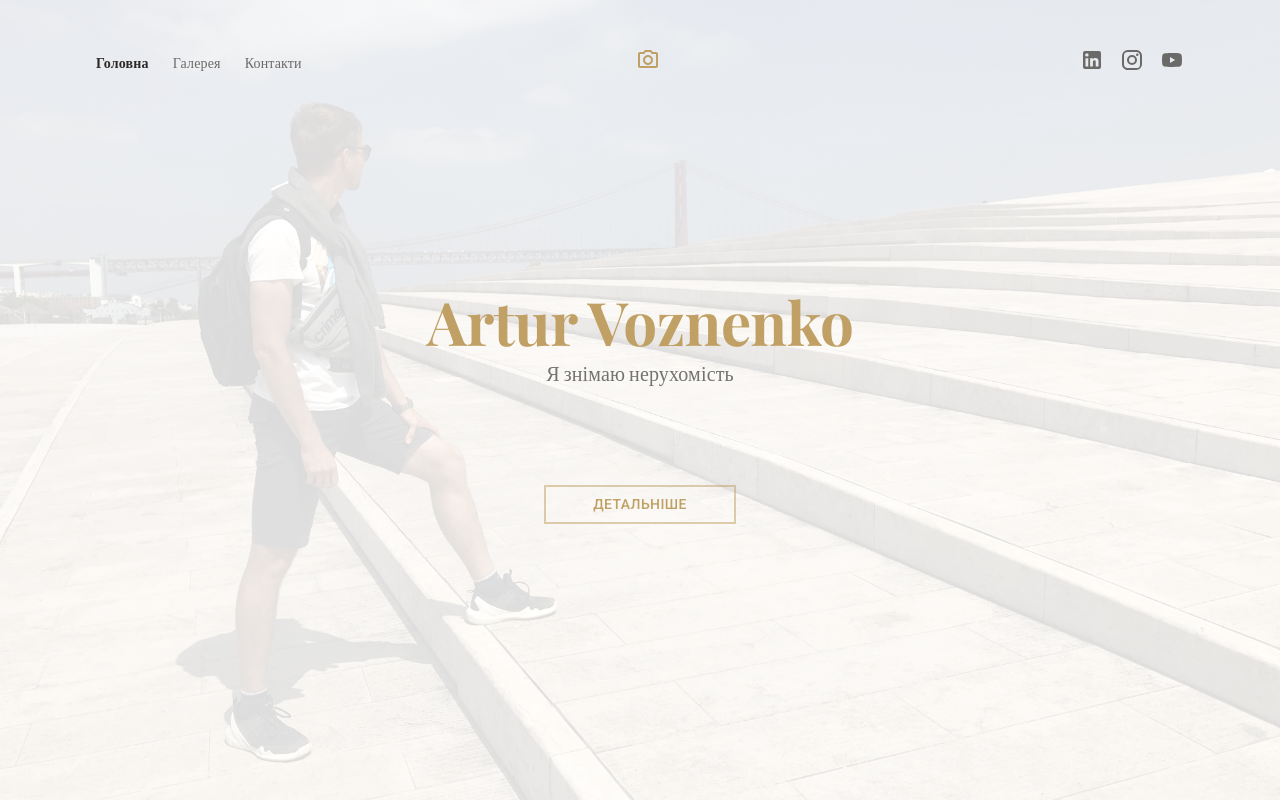
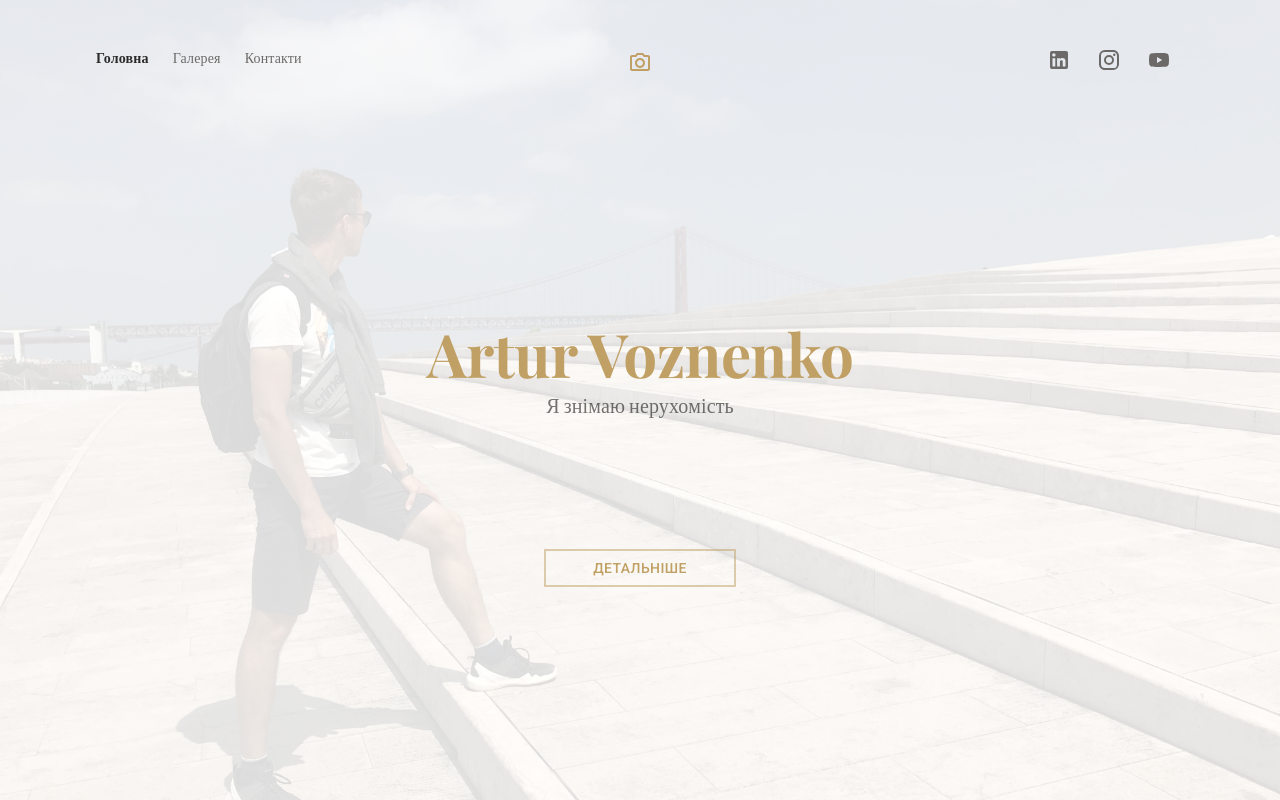
Before and after one commit to MaverickATC/arturPortfolio, a React (Create React App) app: page / in a window 1280 px wide. Shown: the top 800 px of the page. Built offline with nearby package versions, Linux system fonts and the light colour scheme.

Commit message:
Add gallery page, add scroll to top for homepage, navbar/collapsed navbar minor fixes, routing to tabs on gallery page

```diff
--- a/public/index.html
+++ b/public/index.html
@@ -2,7 +2,7 @@
 <html lang="en">
   <head>
     <meta charset="utf-8" />
-    <link rel="icon" href="%PUBLIC_URL%/favicon.ico" />
+    <link rel="icon" href="%PUBLIC_URL%/favicon.png" />
     <meta name="viewport" content="width=device-width, initial-scale=1" />
     <meta name="theme-color" content="#000000" />
     <meta
@@ -26,7 +26,7 @@
     -->
     <link rel="stylesheet" href="https://fonts.googleapis.com/css?family=Roboto:300,400,500,700&display=swap" />
     <link href="https://fonts.googleapis.com/css2?family=Lato:wght@100;400;700&family=Playfair+Display:wght@700&display=swap" rel="stylesheet" />
-    <title>Artur Voznenko | З'йомка нерухомості</title>
+    <title>Artur Voznenko | Зйомка нерухомості</title>
   </head>
   <body>
     <noscript>You need to enable JavaScript to run this app.</noscript>
--- a/src/App.js
+++ b/src/App.js
@@ -1,20 +1,24 @@
 import React from 'react';
-import {BrowserRouter, Switch, Route} from 'react-router-dom';
-import { CssBaseline } from '@material-ui/core';
-import { HomePage } from './pages/HomePage';
-import { ContactsPage } from './pages/ContactsPage';
+import {BrowserRouter, Switch, Route, Redirect} from 'react-router-dom';
+import {CssBaseline} from '@material-ui/core';
+import {HomePage} from './pages/HomePage';
+import {ContactsPage} from './pages/ContactsPage';
+import {GalleryPage} from "./pages/GalleryPage";
 
 function App() {
     return (
         <BrowserRouter>
-      <CssBaseline />
+            <CssBaseline/>
             <Switch>
-        <Route path="/" exact>
-          <HomePage />
+                <Route exact path="/">
+                    <HomePage/>
                 </Route>
-        <Route path="/contacts">
-          <ContactsPage />
+                <Redirect exact from="/gallery" to="gallery/interiors"/>
+                <Route exact path="/gallery/:page?" render={props => <GalleryPage {...props}/>} />
+                <Route exact path="/contacts">
+                    <ContactsPage/>
                 </Route>
+                <Redirect to="/"/>
             </Switch>
         </BrowserRouter>
     );
--- a/src/components/Navbar.js
+++ b/src/components/Navbar.js
@@ -1,11 +1,42 @@
-import React, { useState } from 'react';
-import { makeStyles, Grid, Hidden, IconButton, Drawer, Divider, List, ListItem } from '@material-ui/core';
+import React, {useState} from 'react';
+import {makeStyles, Hidden, IconButton, Drawer, Divider, List, ListItem} from '@material-ui/core';
 import PhotoCameraOutlinedIcon from '@material-ui/icons/PhotoCameraOutlined';
 import DragHandleOutlinedIcon from '@material-ui/icons/DragHandleOutlined';
-import { NavLink } from 'react-router-dom';
-import { Social } from './Social';
+import {NavLink} from 'react-router-dom';
+import {Social} from './Social';
 
 const useStyles = makeStyles((theme) => ({
+  navbarWrapper: {
+    display: "flex",
+    justifyContent: "space-between",
+    width: '100%',
+    '@media (max-width: 959px)': {
+      justifyContent: 'space-between',
+    },
+  },
+  linksWrapper: {
+    display: "flex",
+    justifyContent: "flex-start",
+    width: '400px',
+  },
+  iconWrapper: {
+    display: "flex",
+    alignItems: "center",
+    justifyContent: "center",
+  },
+  socialWrapper: {
+    display: "flex",
+    justifyContent: "flex-end",
+    width: '400px',
+  },
+  collapsedWrapper: {
+    display: "flex",
+    flexDirection: "column",
+    alignContent: "flex-start",
+    alignItems: "center",
+    justifyContent: "center",
+    width: '200px',
+  },
   links: {
     color: theme.palette.secondary.main,
     fontFamily: 'Lato',
@@ -19,6 +50,9 @@ const useStyles = makeStyles((theme) => ({
     fontWeight: '700',
     textDecoration: 'none',
     marginRight: '1.5rem',
+  },
+  divider: {
+    margin: '0.75rem 0 1.5rem',
   }
 }));
 
@@ -31,55 +65,59 @@ export const Navbar = () => {
   }
 
   return (
-        <>
+    <nav className={classes.navbarWrapper}>
       <Hidden smDown>
-                <Grid item xs={false} md={5} component="nav">
-                    <NavLink to="/" exact className={classes.links} activeClassName={classes.links_active}>Головна</NavLink>
-                    <NavLink to="/1" className={classes.links} activeClassName={classes.links_active}>Галерея</NavLink>
-                    <NavLink to="/contacts" className={classes.links} activeClassName={classes.links_active}>Контакти</NavLink>
-                </Grid>
+        <div className={classes.linksWrapper}>
+          <NavLink to="/" exact className={classes.links}
+                   activeClassName={classes.links_active}>Головна</NavLink>
+          <NavLink to="/gallery" className={classes.links} activeClassName={classes.links_active}>Галерея</NavLink>
+          <NavLink to="/contacts" className={classes.links}
+                   activeClassName={classes.links_active}>Контакти</NavLink>
+        </div>
       </Hidden>
-            <Grid item xs={6} md={2} style={{ textAlign: 'center' }}>
-                <PhotoCameraOutlinedIcon color="primary" />
-            </Grid>
+      <div className={classes.iconWrapper}>
+        <PhotoCameraOutlinedIcon color="primary"/>
+      </div>
+      <Hidden smDown>
+        <div className={classes.socialWrapper}>
+          <Social color="secondary"/>
+        </div>
+      </Hidden>
       <Hidden mdUp>
-                <Grid item xs={6} style={{ textAlign: 'center' }}>
         <IconButton onClick={toggleDrawer}>
-                        <DragHandleOutlinedIcon />
+          <DragHandleOutlinedIcon/>
         </IconButton>
-                    <Drawer anchor="left" open={isOpen} onClose={toggleDrawer} style={{ background: '#f8f6f4'}}>
-                                <PhotoCameraOutlinedIcon color="primary" style={{margin:'2rem auto'}} />
-                        <Grid container direction="column" alignItems="flex-start" style={{ paddingLeft: '2rem', paddingRight: '2rem' }}>
-                            <Grid item component="nav">
+        <Drawer anchor="left" open={isOpen} onClose={toggleDrawer} style={{background: '#f8f6f4'}}>
+          <div className={classes.collapsedWrapper}>
+            <PhotoCameraOutlinedIcon color="primary" style={{margin: '2rem auto'}}/>
+            <nav>
               <List>
                 <ListItem>
-                                        <NavLink to="/" exact className={classes.links} activeClassName={classes.links_active}>Головна</NavLink>
+                  <NavLink to="/" exact className={classes.links}
+                           activeClassName={classes.links_active}>Головна</NavLink>
+                </ListItem>
+
+
+                <ListItem>
+                  <NavLink to="/gallery" className={classes.links}
+                           activeClassName={classes.links_active}>Галерея</NavLink>
+                </ListItem>
+
+                <ListItem>
+                  <NavLink to="/contacts" className={classes.links}
+                           activeClassName={classes.links_active}>Контакти</NavLink>
                 </ListItem>
               </List>
-                                <List>
-                                    <ListItem>
-                                        <NavLink to="/1" className={classes.links} activeClassName={classes.links_active}>Галерея</NavLink>
-                                    </ListItem>
-                                </List>
-                                <List>
-                                    <ListItem>
-                                        <NavLink to="/contacts" className={classes.links} activeClassName={classes.links_active}>Контакти</NavLink>
-                                    </ListItem>
-                                </List>
-                                <Divider />
-                            </Grid>
-                            <Grid item container direction="row" justify="center" spacing={1} style={{ paddingTop: '2rem' }}>
-                                <Social color="primary" />
-                            </Grid>
-                        </Grid>
+
+              <Divider className={classes.divider}/>
+
+              <Social color="primary"/>
+            </nav>
+          </div>
         </Drawer>
-                </Grid>
+
+
       </Hidden>
-            <Hidden smDown>
-                <Grid item container justify="flex-end" spacing={2} xs={false} md={5} style={{ textAlign: 'center' }}>
-                    <Social color="secondary" />
-                </Grid>
-            </Hidden>
-        </>
+    </nav>
   )
 }
--- a/src/components/Social.js
+++ b/src/components/Social.js
@@ -2,28 +2,35 @@ import React from 'react';
 import LinkedInIcon from '@material-ui/icons/LinkedIn';
 import InstagramIcon from '@material-ui/icons/Instagram';
 import YouTubeIcon from '@material-ui/icons/YouTube';
-import { Grid } from '@material-ui/core';
+import {makeStyles} from "@material-ui/core";
+
+const useStyles = makeStyles((theme) => ({
+    wrapper: {
+        display: "flex",
+        justifyContent: "space-around",
+        minWidth: '150px'
+    }
+}));
 
 export const Social = (props) => {
-    const { color } = props;
+    const {color} = props;
+    const classes = useStyles();
 
     return (
-        <>
-            <Grid item>
-                <a href="https://www.linkedin.com/in/artur-voznenko-09a834156" rel="noopener noreferrer" target="_blank" >
-                    <LinkedInIcon color={color || "primary"} />
-                </a>
-            </Grid>
-            <Grid item>
-                <a href="https://www.instagram.com/voznenko.artur/" rel="noopener noreferrer" target="_blank" >
-                    <InstagramIcon color={color || "primary"} />
-                </a>
-            </Grid>
-            <Grid item>
-                <a href="https://www.youtube.com/channel/UC5s7ttCHcYW6vQ2nbORQ8BQ" rel="noopener noreferrer" target="_blank" >
-                    <YouTubeIcon color={color || "primary"} />
-                </a>
-            </Grid>
-        </>
+        <div className={classes.wrapper}>
+            <a href="https://www.linkedin.com/in/artur-voznenko-09a834156" rel="noopener noreferrer" target="_blank">
+                <LinkedInIcon color={color || "primary"}/>
+            </a>
+
+            <a href="https://www.instagram.com/voznenko.artur/" rel="noopener noreferrer" target="_blank">
+                <InstagramIcon color={color || "primary"}/>
+            </a>
+
+            <a href="https://www.youtube.com/channel/UC5s7ttCHcYW6vQ2nbORQ8BQ" rel="noopener noreferrer"
+               target="_blank">
+                <YouTubeIcon color={color || "primary"}/>
+            </a>
+
+        </div>
     )
 }
--- /dev/null
+++ b/src/components/TabPanel.js
@@ -0,0 +1,23 @@
+import React from "react";
+
+import {Box, Typography} from "@material-ui/core";
+
+export function TabPanel(props) {
+  const { children, value, index, ...other } = props;
+
+  return (
+    <div
+      role="tabpanel"
+      hidden={value !== index}
+      id={`simple-tabpanel-${index}`}
+      aria-labelledby={`simple-tab-${index}`}
+      {...other}
+    >
+      {value === index && (
+        <Box p={3} style={{padding:'0'}}>
+          <Typography>{children}</Typography>
+        </Box>
+      )}
+    </div>
+  );
+}
--- a/src/components/TopScreen.js
+++ b/src/components/TopScreen.js
@@ -1,41 +1,48 @@
 import React from 'react';
-import { makeStyles } from '@material-ui/core/styles';
+import {makeStyles} from '@material-ui/core/styles';
 import bg from '../assets/bg2.jpeg';
-import { Grid, Typography, Button } from '@material-ui/core';
-import { Navbar } from './Navbar';
+import {Typography, Button} from '@material-ui/core';
+import {Navbar} from './Navbar';
 
 const useStyles = makeStyles({
   t_wrapper: {
     width: '100%',
-        height: '100vh',
+    minHeight: '100vh',
     backgroundImage: `linear-gradient(to right, rgba(255,255,255,.85), rgba(255,255,255,.85)), url(${bg})`,
     backgroundRepeat: 'no-repeat',
     backgroundSize: 'cover',
-        backgroundPosition: 'center 68%',
-        paddingRight: "6rem",
-        paddingLeft: "6rem",
-        paddingTop: '3rem',
+    backgroundPosition: '32%',
+    padding: '3rem 6rem',
+
     '@media (max-width: 959px)': {
-            paddingRight: "3rem",
-            paddingLeft: "3rem",
-            paddingTop: '2rem',
+      padding: '2rem 3rem',
     },
     '@media (max-width: 599px)': {
-            paddingRight: "0",
-            paddingLeft: "0",
-            paddingTop: '2rem',
+      padding: '1rem',
     }
   },
-    h_margin: {
-        marginTop: '26vh',
+  contentWrapper: {
+    display: 'flex',
+    flexDirection: "column",
+    justifyContent: "center",
+    alignContent: "center",
+    alignItems: "center",
+    minHeight: 'calc(100vh - 50px)',
+    textAlign: "center",
+  },
+  heading: {
     fontFamily: 'Playfair Display',
     fontWeight: '700'
   },
+  subHeading: {
+    fontFamily: 'Lato',
+    fontWeight: '100',
+  },
   button: {
-        marginTop: '6rem',
-        minWidth: '12rem',
+    width: '12rem',
     borderWidth: '2px',
-        borderRadius: '0'
+    borderRadius: '0',
+    marginTop: '8rem',
   }
 });
 
@@ -44,17 +51,15 @@ export const TopScreen = (props) => {
 
 
   return (
-        <section className={classes.t_wrapper}>
-            <Grid container direction="column" alignItems="center" component="header">
-                <Grid item container direction="row" justify="space-between" alignItems="center">
-                    <Navbar />
-                </Grid>
-                <Grid item xs={10} style={{ textAlign: 'center' }}>
-                    <Typography variant="h2" color="primary" className={classes.h_margin}>Artur Voznenko</Typography>
-                    <Typography variant="h6" color="textSecondary" style={{ fontFamily: 'Lato', fontWeight: '100' }}>Я знімаю нерухомість</Typography>
-                    <Button variant="outlined" color="primary" className={classes.button} onClick={props.click}>Детальніше</Button>
-                </Grid>
-            </Grid>
-        </section>
+    <header className={classes.t_wrapper}  id="back-to-top-anchor">
+      <Navbar/>
+      <div className={classes.contentWrapper}>
+        <Typography variant="h2" color="primary" className={classes.heading}>Artur Voznenko</Typography>
+        <Typography variant="h6" color="textSecondary" className={classes.subHeading}>Я знімаю
+          нерухомість</Typography>
+        <Button variant="outlined" color="primary" className={classes.button}
+                onClick={props.click}>Детальніше</Button>
+      </div>
+    </header>
   )
 };
--- a/src/pages/ContactsPage.js
+++ b/src/pages/ContactsPage.js
@@ -1,7 +1,7 @@
 import React from 'react'
-import { Navbar } from '../components/Navbar'
-import { makeStyles, Grid, Typography } from '@material-ui/core'
-import { Form } from '../components/Form'
+import {Navbar} from '../components/Navbar'
+import {makeStyles, Grid, Typography} from '@material-ui/core'
+import {Form} from '../components/Form'
 import bg from '../assets/bg3.jpeg';
 import LocalPhoneRoundedIcon from '@material-ui/icons/LocalPhoneRounded';
 import tlg from '../assets/telegram.png';
@@ -9,23 +9,23 @@ import vbr from '../assets/viber.png';
 
 const useStyles = makeStyles(theme => ({
   wrapper: {
+    width: '100%',
+    minHeight: '100vh',
     background: '#f8f6f4',
-        width: '100%',
     backgroundImage: `linear-gradient(to right, rgba(255,255,255,.85), rgba(255,255,255,.85)), url(${bg})`,
     backgroundRepeat: 'no-repeat',
     backgroundSize: 'cover',
     backgroundPosition: 'center 78%',
     padding: '3rem 6rem',
-        minHeight: '100vh',
     '@media (max-width: 959px)': {
       paddingRight: "3rem",
       paddingLeft: "3rem",
       paddingTop: '2rem',
     },
     '@media (max-width: 599px)': {
-            paddingRight: "0.5rem",
-            paddingLeft: "0.5rem",
-            paddingTop: '2rem',
+      paddingRight: "1rem",
+      paddingLeft: "1rem",
+      paddingTop: '1rem',
     }
   },
   phone: {
@@ -36,12 +36,13 @@ const useStyles = makeStyles(theme => ({
     textDecoration: 'none'
   },
   h_margin: {
-        marginTop: '7rem',
+    marginTop: '5rem',
     marginBottom: '1rem',
     marginLeft: 'auto',
     marginRight: 'auto',
     fontFamily: 'Playfair Display',
     fontWeight: '700',
+    textAlign: "center",
   },
   sub_h_margin: {
     marginTop: '1rem',
@@ -59,41 +60,44 @@ export const ContactsPage = () => {
 
   return (
     <section className={classes.wrapper}>
-            <Grid container justify="space-between" alignItems="center" >
-                <Navbar />
+      <Grid container justify="space-between" alignItems="center">
+        <Navbar/>
         <Typography variant="h4" color="textPrimary" className={classes.h_margin}>Зв'яжіться зі мною</Typography>
-                <Grid item container spacing={2} style={{ paddingTop: '1rem' }}>
-                    <Grid item xs={12} md={6} style={{ textAlign: 'center' }}>
+        <Grid item container spacing={2} style={{paddingTop: '1rem'}}>
+          <Grid item xs={12} md={6} style={{textAlign: 'center'}}>
             <Typography variant="h6" color="textPrimary" className={classes.sub_h_margin}>Телефоном</Typography>
-                        <Grid container alignContent='flex-start' alignItems='flex-start' spacing={2} style={{ marginTop: '2.25rem' }}>
+            <Grid container alignContent='flex-start' alignItems='flex-start' spacing={2}
+                  style={{marginTop: '2.25rem'}}>
               <Grid item className={classes.phone}>
-                                <LocalPhoneRoundedIcon />
+                <LocalPhoneRoundedIcon/>
               </Grid>
               <Grid item>
-                                <Typography variant="h6" color="textSecondary" component="a" href="tel:+38 095 113 85 98" className={classes.link}>
+                <Typography variant="h6" color="textSecondary" component="a" href="tel:+38 095 113 85 98"
+                            className={classes.link}>
                   +38 095 123 45 67
                 </Typography>
               </Grid>
             </Grid>
-                        <Grid container alignContent='flex-start' alignItems='flex-start' spacing={2} style={{ marginTop: '1rem' }}>
+            <Grid
+              container alignContent='flex-start' alignItems='baseline' spacing={2} style={{marginTop: '1rem',}}>
               <Grid item className={classes.phone}>
                 <a href="/" target="_blank" rel="noopener noreferrer">
-                                    <img src={vbr} alt="viber" width='28' height='28' />
+                  <img src={vbr} alt="viber" width='24' height='24'/>
                 </a>
               </Grid>
               <Grid item>
                 <a href="/" target="_blank" rel="noopener noreferrer">
-                                    <img src={tlg} alt="telegram" width='28' height='28' />
+                  <img src={tlg} alt="telegram" width='24' height='24'/>
                 </a>
               </Grid>
             </Grid>
           </Grid>
-                    <Grid item xs={12} md={6} style={{ textAlign: 'center' }}>
+          <Grid item xs={12} md={6} style={{textAlign: 'center'}}>
             <Typography variant="h6" color="textPrimary" className={classes.sub_h_margin}>Напишіть на пошту</Typography>
-                        <Form />
+            <Form/>
           </Grid>
         </Grid>
       </Grid>
-        </section >
+    </section>
   )
 }
--- /dev/null
+++ b/src/pages/GalleryPage.js
@@ -0,0 +1,104 @@
+import React from 'react';
+import {makeStyles, Tab, Tabs, TabScrollButton} from "@material-ui/core";
+import bg from "../assets/bg3.jpeg";
+import {Navbar} from "../components/Navbar";
+import {TabPanel} from "../components/TabPanel";
+
+
+const useStyles = makeStyles(theme => ({
+  wrapper: {
+    display: "flex",
+    flexDirection: "column",
+    alignItems: "center",
+    background: '#f8f6f4',
+    width: '100%',
+    backgroundImage: `linear-gradient(to right, rgba(255,255,255,.85), rgba(255,255,255,.85)), url(${bg})`,
+    backgroundRepeat: 'no-repeat',
+    backgroundSize: 'cover',
+    backgroundPosition: 'center 78%',
+    padding: '3rem 6rem',
+    minHeight: '100vh',
+    '@media (max-width: 959px)': {
+      paddingRight: "3rem",
+      paddingLeft: "3rem",
+      paddingTop: '2rem',
+    },
+    '@media (max-width: 599px)': {
+      paddingRight: "1rem",
+      paddingLeft: "1rem",
+      paddingTop: '1rem',
+    }
+  },
+  tabsWrapper: {
+    marginTop: '50px',
+    display: "flex",
+    flexDirection: "column",
+    justifyContent: "center",
+    alignItems: "center"
+  }
+}))
+
+export const GalleryPage = (props) => {
+  const {match, history} = props;
+  const {params} = match;
+  const {page} = params;
+
+  const tabNameToIndex = {
+    0: "interiors",
+    1: "buildings",
+    2: "aerial",
+    3: "video"
+  };
+
+  const indexToTabName = {
+    interiors: 0,
+    buildings: 1,
+    aerial: 2,
+    video: 3
+  };
+
+  const [selectedTab, setSelectedTab] = React.useState(indexToTabName[page]);
+
+  const handleChange = (event, newValue) => {
+    history.push(`/gallery/${tabNameToIndex[newValue]}`);
+    setSelectedTab(newValue);
+  };
+
+  const classes = useStyles();
+
+  return (
+    <div className={classes.wrapper}>
+      <Navbar />
+
+
+        <Tabs
+          value={selectedTab}
+          onChange={handleChange}
+          indicatorColor="primary"
+          textColor="primary"
+
+          variant="scrollable"
+          scrollButtons="auto"
+          style={{margin: '50px 0'}}
+        >
+          <Tab label="Інтер'єри"/>
+          <Tab label="Нерухомість"/>
+          <Tab label="Аерозйомка"/>
+          <Tab label="Відеомонтаж"/>
+        </Tabs>
+
+        <TabPanel value={selectedTab} index={0}>
+          Item One
+        </TabPanel>
+        <TabPanel value={selectedTab} index={1}>
+          Item Two
+        </TabPanel>
+        <TabPanel value={selectedTab} index={2}>
+          Item Three
+        </TabPanel>
+        <TabPanel value={selectedTab} index={3}>
+          Item Four
+        </TabPanel>
+    </div>
+  );
+}
--- a/src/pages/HomePage.js
+++ b/src/pages/HomePage.js
@@ -3,8 +3,47 @@ import { TopScreen } from '../components/TopScreen'
 import { RecentWorks } from '../components/RecentWorks';
 import { WorkTypes } from '../components/WorkTypes';
 import { BottomScreen } from '../components/BottomScreen';
+import makeStyles from "@material-ui/core/styles/makeStyles";
+import Fab from '@material-ui/core/Fab';
+import KeyboardArrowUpIcon from '@material-ui/icons/KeyboardArrowUp';
+import Zoom from '@material-ui/core/Zoom';
+import useScrollTrigger from '@material-ui/core/useScrollTrigger';
 
-export const HomePage = () => {
+const useStyles = makeStyles((theme) => ({
+  root: {
+    position: 'fixed',
+    bottom: theme.spacing(3),
+    right: theme.spacing(3),
+  },
+}));
+
+function ScrollTop(props) {
+  const { children, window } = props;
+  const classes = useStyles();
+  const trigger = useScrollTrigger({
+    target: window ? window() : undefined,
+    disableHysteresis: true,
+    threshold: 500,
+  });
+
+  const handleClick = (event) => {
+    const anchor = (event.target.ownerDocument || document).querySelector('#back-to-top-anchor');
+
+    if (anchor) {
+      anchor.scrollIntoView({ behavior: 'smooth', block: 'center' });
+    }
+  };
+
+  return (
+    <Zoom in={trigger}>
+      <div onClick={handleClick} role="presentation" className={classes.root}>
+        {children}
+      </div>
+    </Zoom>
+  );
+}
+
+export const HomePage = (props) => {
     const ref = React.createRef();
     const handleClick = () => {
         ref.current.scrollIntoView({block: "start", behavior: "smooth"});
@@ -16,6 +55,11 @@ export const HomePage = () => {
             <RecentWorks ref={ref} />
             <WorkTypes />
             <BottomScreen />
+          <ScrollTop {...props}>
+            <Fab color="secondary" size="small" aria-label="scroll back to top">
+              <KeyboardArrowUpIcon />
+            </Fab>
+          </ScrollTop>
         </>
     )
 }
```
Also changed, not shown: src/components/WorkTypes.js (+34 -4 lines), public/favicon.png (added). Lines whose indentation alone changed are shown as unchanged.
